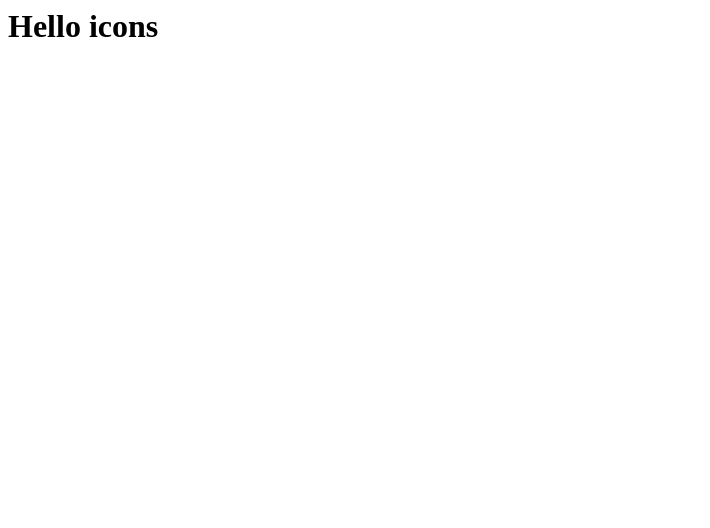
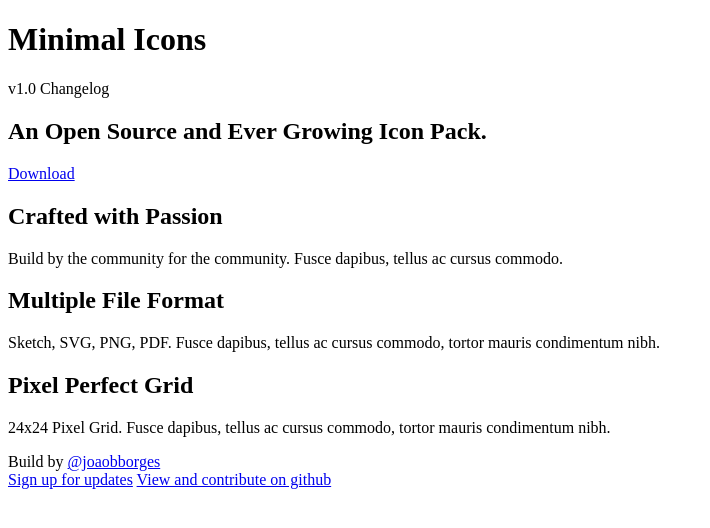
Before and after one commit to joaobborges/minimal-icons, a plain HTML site: page index.html in a window 1280 px wide. Shown: the whole page, without its empty margins (0-710 px from the left). Drawn offline with Linux system fonts and the light colour scheme.

Commit message:
basic html

```diff
--- a/index.html
+++ b/index.html
@@ -1,7 +1,55 @@
-<html>
- <title>Hello Icons
- </title>
- <body>
-  <h1>Hello icons</h1>
- </body>
+<!doctype html>
+
+<html lang="en">
+<head>
+  <meta charset="utf-8">
+
+  <title>Minimal Icons</title>
+  <meta name="description" content="Minimal Icon Pack - Free Open Source Project">
+  <meta name="author" content="Joao Borges">
+
+  <link rel="stylesheet" href="">
+
+  <!--[if lt IE 9]>
+    <script src="https://cdnjs.cloudflare.com/ajax/libs/html5shiv/3.7.3/html5shiv.js"></script>
+  <![endif]-->
+</head>
+
+<body>
+  <header>
+    <h1>Minimal Icons</h1>
+    <div>
+      <span>v1.0</span>
+      <span>Changelog</span>
+    </div>
+  </header>
+  <section class="hero">
+    <h1>An Open Source and Ever Growing Icon Pack.</h1>
+    <a href="#">Download</a>
+  </section>
+  <section class="features">
+    <div class="col">
+      <h2>Crafted with Passion</h2>
+      <p>Build by the community for the community. Fusce dapibus, tellus ac cursus commodo.</p>
+    </div>
+    <div class="col">
+      <h2>Multiple File Format</h2>
+      <p>Sketch, SVG, PNG, PDF. Fusce dapibus, tellus ac cursus commodo, tortor mauris condimentum nibh.</p>
+    </div>
+    <div class="col">
+      <h2>Pixel Perfect Grid</h2>
+      <p>24x24 Pixel Grid. Fusce dapibus, tellus ac cursus commodo, tortor mauris condimentum nibh.</p>
+    </div>
+  </section>
+  <footer>
+    <div class="author">
+      Build by <a href="twitter.com/joaobborges">@joaobborges</a>
+    </div>
+    <div class="more">
+      <a href="#">Sign up for updates</a>
+      <a href="#">View and contribute on github</a>
+    </div>
+  </footer>
+
+</body>
 </html>
```
Also changed, not shown: 1 other file.
